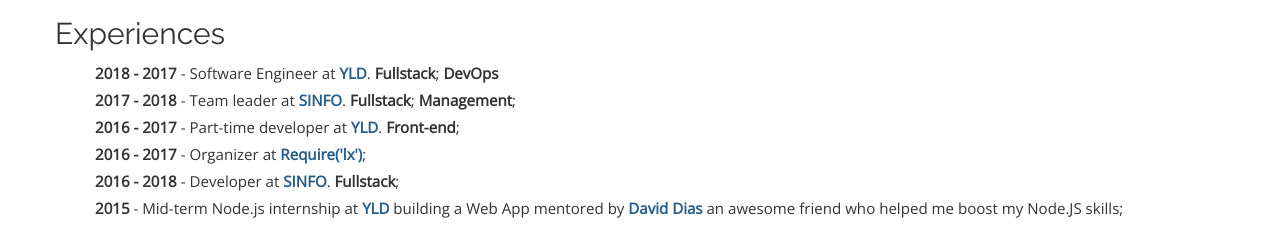
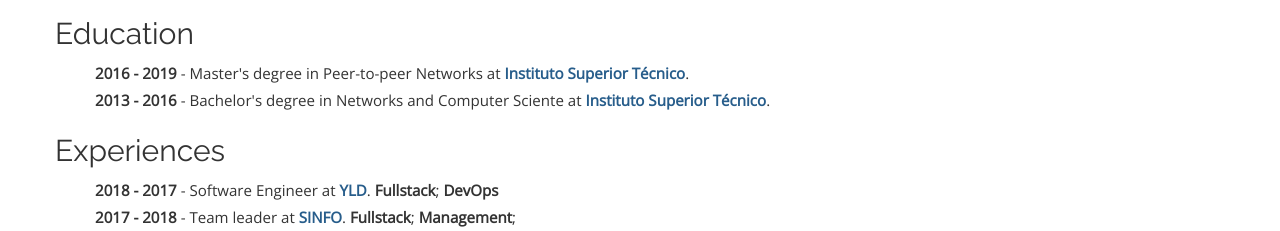
Before and after one commit to johnytiago/joaotiago.github.io, a plain HTML site: page index.html in a window 1280 px wide. Shown: the part 1119-1350 px from the top of the page. Drawn offline with nearby package versions, Linux system fonts and the light colour scheme.

Commit message:
feat: adds education

```diff
--- a/index.html
+++ b/index.html
@@ -84,6 +84,12 @@
 
     <div class="container cv">
       <div class="row">
+        <h2>Education</h2>
+        <ul>
+          <li><b>2016 - 2019</b> - Master's degree in Peer-to-peer Networks at <a href="https://tecnico.ulisboa.pt/en/" target="_blank"><b>Instituto Superior Técnico</b></a>.
+          <li><b>2013 - 2016</b> - Bachelor's degree in Networks and Computer Sciente at <a href="https://tecnico.ulisboa.pt/en/" target="_blank"><b>Instituto Superior Técnico</b></a>.
+        </ul>
+
         <h2>Experiences</h2>
         <ul>
           <li><b>2018 - 2017</b> - Software Engineer at <a href="https://yld.io" target="_blank"><b>YLD</b></a>. <b>Fullstack</b>; <b>DevOps</b></li>
```
